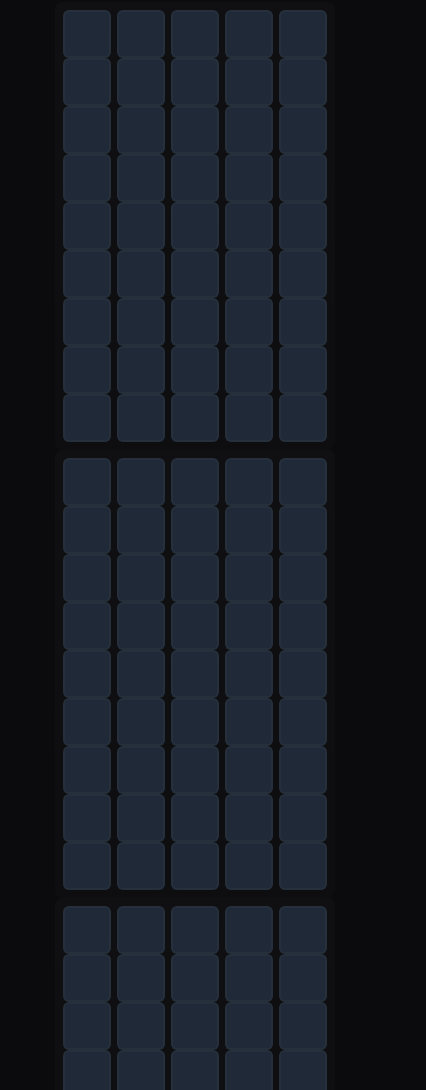
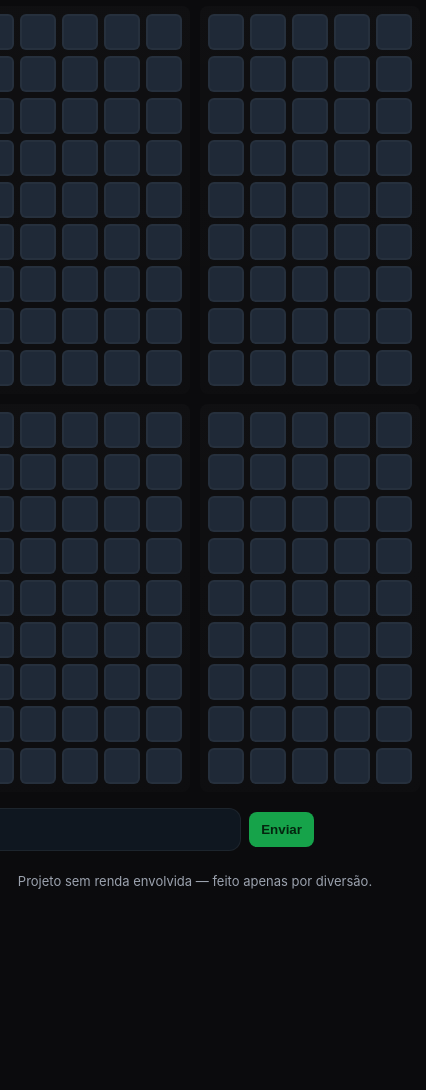
Before and after one commit to pedroldeveloper/quarteto, a plain HTML site: page index.html in a window 390 px wide. Shown: the part 60-1150 px from the top of the page, 426 px wide, since content can reach past the window. After the commit the page ends 949 px from the top, so only its background shows below. Drawn offline with Linux system fonts and the light colour scheme.

Commit message:
Update style.css

```diff
--- a/style.css
+++ b/style.css
@@ -1,13 +1,12 @@
 :root{
   --bg:#0b0b0d;
-  --panel:#111217;
-  --muted:#9ca3af;
   --cell:#1f2937;
   --green:#16a34a;
   --yellow:#eab308;
   --gray:#374151;
   --key-bg:#20232a;
   --accent:#ef4444;
+  --muted:#9ca3af;
 }
 *{box-sizing:border-box;margin:0;padding:0}
 html,body{height:100%}
@@ -18,33 +17,31 @@ body{
   display:flex;
   flex-direction:column;
   align-items:center;
-  padding:14px;
+  padding:12px;
   gap:12px;
 }
 h1{font-size:20px;margin:6px 0}
-#game-container{
+#boards-container{
+  width:100%;
+  max-width:1100px;
   display:flex;
   gap:14px;
-  width:100%;
-  max-width:1100px;
   justify-content:center;
   align-items:flex-start;
   padding-bottom:8px;
 }
 
-/* boards */
+/* board */
 .board{
-  background:linear-gradient(180deg, rgba(255,255,255,0.02), rgba(255,255,255,0.01));
-  padding:8px;
+  background: linear-gradient(180deg, rgba(255,255,255,0.02), rgba(255,255,255,0.01));
+  padding:10px;
   border-radius:8px;
-  min-width:240px;
-  display:grid;
-  gap:6px;
+  min-width:260px;
+  display:flex;
+  flex-direction:column;
+  gap:8px;
 }
-.board .grid{
-  display:grid;
-  gap:6px;
-}
+.grid-rows{display:flex;flex-direction:column;gap:6px}
 .row{display:grid;grid-template-columns:repeat(5,1fr);gap:6px}
 .tile{
   width:44px;height:44px;
@@ -63,15 +60,16 @@ h1{font-size:20px;margin:6px 0}
 .tile.present{background:var(--yellow);border-color:var(--yellow);color:#1a1200}
 .tile.absent{background:var(--gray);border-color:var(--gray);color:#cbd5e1;opacity:.95}
 
-/* keyboard (desktop) */
+/* keyboard desktop */
 #keyboard{
   width:100%;
   max-width:720px;
-  margin:8px auto 0;
+  margin:12px auto 0;
   display:flex;
   flex-wrap:wrap;
   gap:8px;
   justify-content:center;
+  align-items:center;
 }
 .key{
   position:relative;
@@ -89,22 +87,17 @@ h1{font-size:20px;margin:6px 0}
   font-size:16px;
   overflow:hidden;
 }
-.key span{
+.key .letter{
   position:relative;
-  z-index:3;
-  color:#fff;
+  z-index:10;
   text-shadow:0 1px 2px #000;
 }
+
+/* quadrants behind letters */
 .key .quads{
   position:absolute;inset:0;display:grid;grid-template-columns:1fr 1fr;grid-template-rows:1fr 1fr;z-index:1;
 }
 .quad{width:100%;height:100%;opacity:0.95}
-.quad.top-left{align-self:start;justify-self:start}
-.quad.top-right{align-self:start;justify-self:end}
-.quad.bottom-left{align-self:end;justify-self:start}
-.quad.bottom-right{align-self:end;justify-self:end}
-
-/* quad states (aplicadas dinamicamente) */
 .quad.green{background:var(--green)}
 .quad.yellow{background:var(--yellow)}
 .quad.gray{background:rgba(148,163,184,0.12)}
@@ -112,7 +105,7 @@ h1{font-size:20px;margin:6px 0}
 /* popup */
 #popup{
   position:fixed;
-  bottom:70px;
+  bottom:80px;
   left:50%;
   transform:translateX(-50%);
   background:var(--accent);
@@ -126,36 +119,49 @@ h1{font-size:20px;margin:6px 0}
 }
 #popup.show{opacity:1;pointer-events:auto}
 
-/* mobile input (hidden by default) */
+/* mobile input (styled, no "listras") */
+#mobile-input-wrap{
+  display:none;
+  gap:8px;
+  align-items:center;
+  margin-top:10px;
+}
 #mobile-input{
-  position:fixed;
-  bottom:8px;
-  left:50%;
-  transform:translateX(-50%);
-  width:60%;
-  max-width:420px;
   padding:10px 12px;
-  border-radius:8px;
-  border:2px solid rgba(255,255,255,0.06);
+  border-radius:12px;
+  border:1px solid rgba(255,255,255,0.06);
   background:#0f1720;
   color:#fff;
   font-size:18px;
+  width:60%;
+  max-width:420px;
   outline:none;
-  display:none;
+  -webkit-appearance:none;
+}
+#mobile-submit{
+  padding:10px 12px;
+  border-radius:8px;
+  background:var(--green);
+  color:#04260f;
+  border:none;
+  font-weight:700;
+  cursor:pointer;
 }
 
-/* responsive adjustments for mobile */
+/* responsive mobile: 2x2 boards, smaller tiles, hide desktop keyboard */
 @media (max-width:720px){
-  #game-container{
-    flex-direction:column;
-    align-items:center;
-    gap:12px;
+  #boards-container{
+    display:grid;
+    grid-template-columns:repeat(2,1fr);
+    grid-auto-rows:auto;
+    gap:10px;
+    width:100%;
+    padding:6px;
   }
-  .board{min-width:90%;max-width:420px}
-  .tile{width:48px;height:48px;font-size:18px}
+  .board{min-width:unset;max-width:420px;padding:8px}
+  .tile{width:36px;height:36px;font-size:16px}
   #keyboard{display:none}
-  #mobile-input{display:none} /* shown dynamically only when needed */
+  #mobile-input-wrap{display:flex}
 }
 
-/* small tweaks */
-footer{margin-top:12px;color:var(--muted);font-size:13px}
+footer{margin-top:10px;color:var(--muted);font-size:13px}
```
